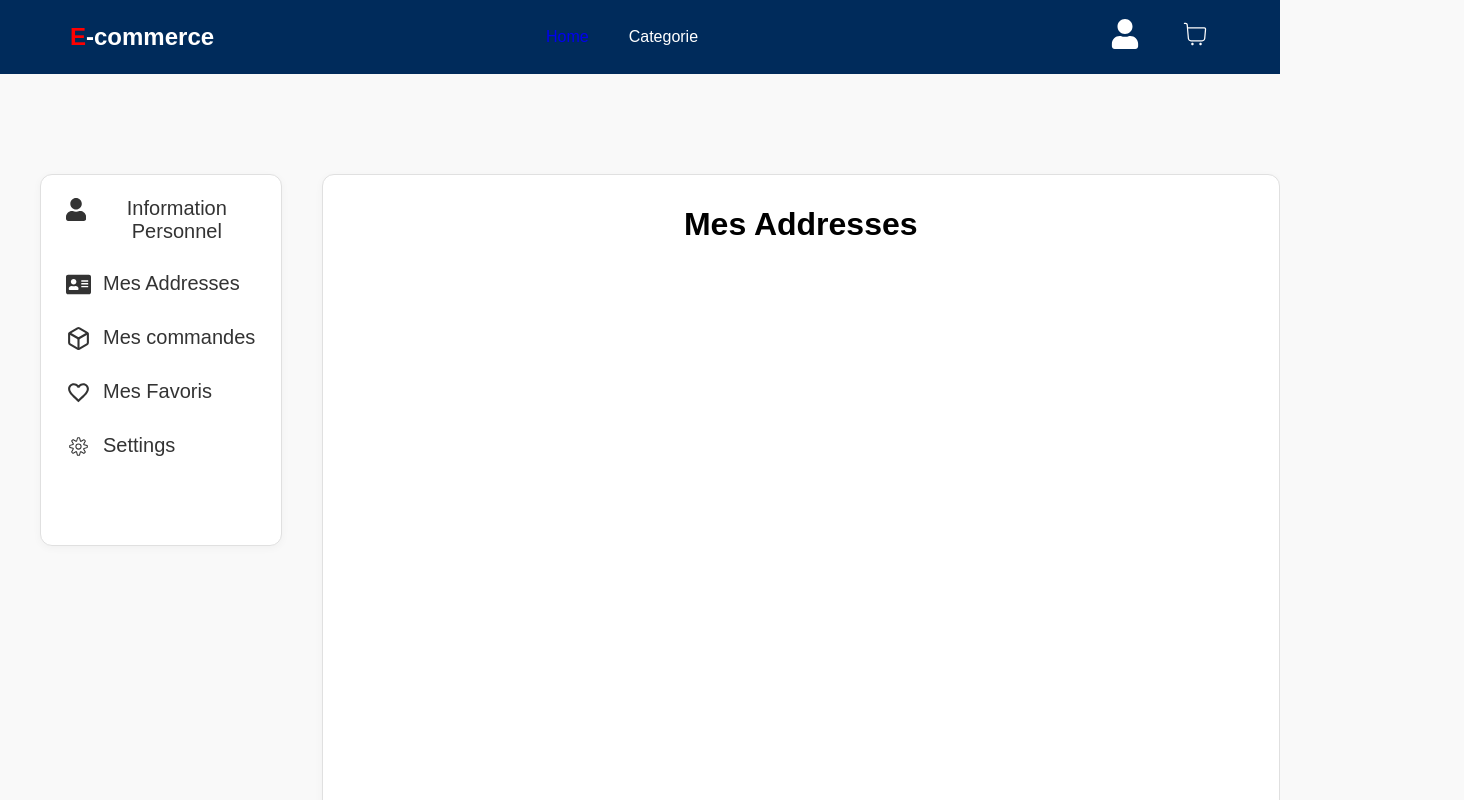
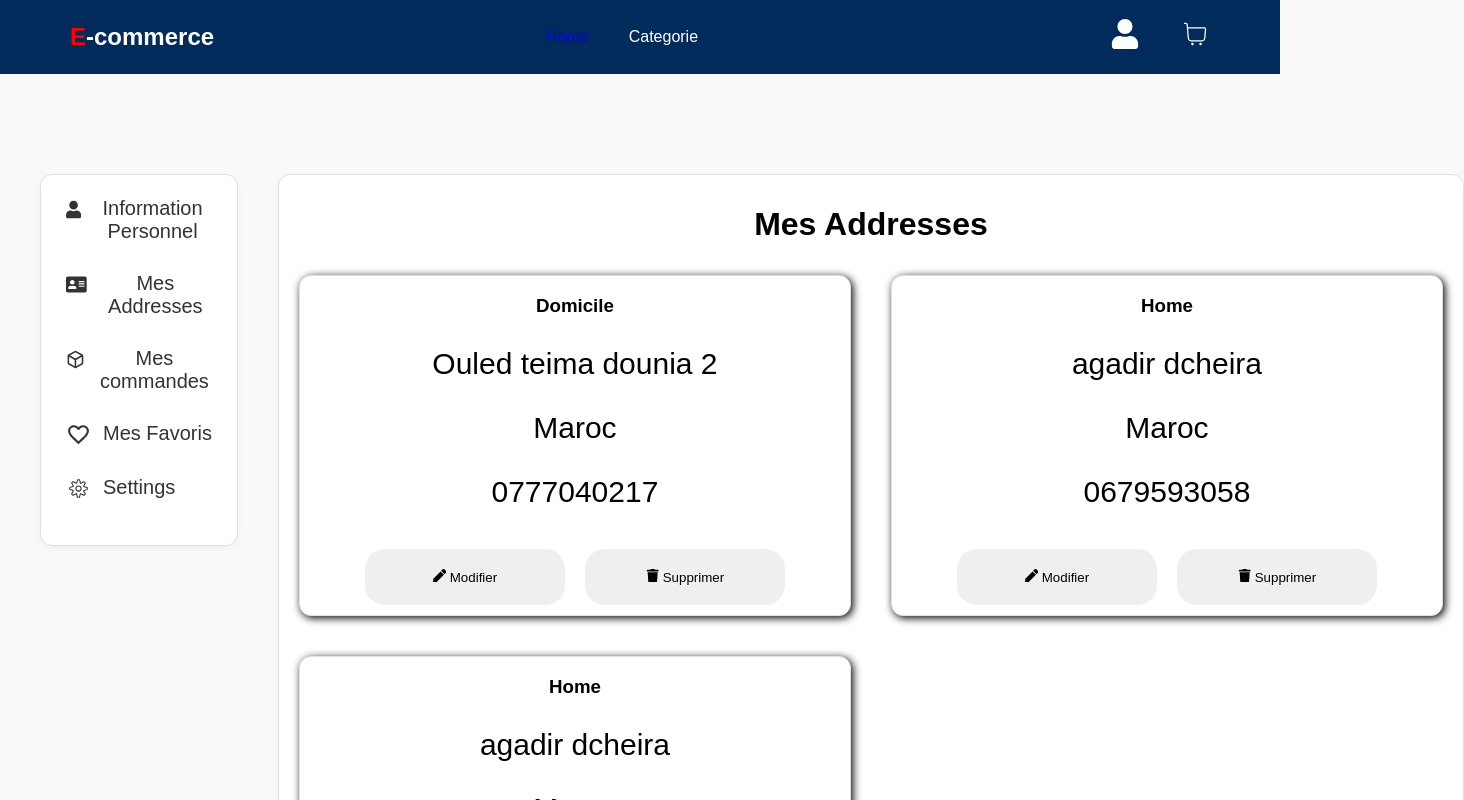
Before and after one commit to yassirchakir5/e-commerce--projet-, a React (Create React App) app: page /infos in a window 1280 px wide. Both pictures are taken after a click on the button "Mes Addresses". Shown: the top 800 px of the page, 1464 px wide, since content can reach past the window. Built offline with nearby package versions, Linux system fonts and the light colour scheme.

Commit message:
add card addresse

```diff
--- a/src/component/infos.css
+++ b/src/component/infos.css
@@ -65,13 +65,12 @@ body{
     padding: 10px;
     width: 100%;
     display: flex;
-    height: 50vh;
+    height: auto;
     flex-direction: column;
     gap: 5px; /* المسافة بين الروابط */
     box-shadow: 0 2px 8px rgba(0, 0, 0, 0.04);
     margin-top: 100px;
     margin-left: 40px;
-    height: 100vh;
 }
 .second-card h1{
     text-align: center;
@@ -80,3 +79,40 @@ body{
 .second-card p{
     font-size: 30px;
 }
+
+.cardadr{
+    background-color: #ffffff;
+    border: 1px solid #e0e0e0; /* إطار خفيف */
+    border-radius: 12px; /* الجوانب دايرين */
+    flex-direction: column;
+    box-shadow: 2px 2px 8px black;
+    margin: 10px;
+    width: 550px;
+    text-align: center;
+    transition: 0.5s;
+}
+
+.adre{
+    display: grid;
+    grid-template-columns: repeat(2, 1fr);
+   gap: 20px;
+}
+
+.cardadr button{
+    border: none;
+    padding: 20px;
+    width: 200px;
+    margin: 10px;
+    border-radius: 20px;
+    cursor: pointer;
+    transition: 0.3s;
+}
+
+.cardadr button:hover{
+    background-color: blue;
+    color: white;
+}
+
+.cardadr:hover{
+    transform: scale(1.05);
+}
--- a/src/component/infos.js
+++ b/src/component/infos.js
@@ -5,12 +5,43 @@ import { FaAddressCard } from "react-icons/fa";
 import { MdFavoriteBorder } from "react-icons/md";
 import { CiSettings } from "react-icons/ci";
 import { FiBox } from "react-icons/fi";
+import { FaPen } from "react-icons/fa";
+import { FaTrash } from "react-icons/fa";
 class Infos extends Component{
+
     constructor(props){
         super(props);
         this.state = {
-            actuelle: "infos"
+            actuelle: "infos",
+
+            addres: [
+                {
+                    title : "Domicile",
+                    addresse: "Ouled teima dounia 2",
+                    pays: "Maroc",
+                    numtel: "0777040217"
+                },
+                {
+                    title : "Home",
+                    addresse: "agadir dcheira",
+                    pays: "Maroc",
+                    numtel: "0679593058"
+                },
+                {
+                    title : "Home",
+                    addresse: "agadir dcheira",
+                    pays: "Maroc",
+                    numtel: "0679593058"
+                }
+            ]
         };
+    }
+    supp = (indexs) => {
+        const nova = this.state.addres.filter((_,index) => index !== indexs);
+
+        this.setState({
+            addres : nova
+        });
     }
     change = (a) => {
         this.setState({
@@ -43,6 +74,20 @@ class Infos extends Component{
                         {this.state.actuelle === "adre" && (
                             <div>
                                 <h1>Mes Addresses</h1>
+                                <div className="adre">
+                                    {this.state.addres.map((a,index) => {
+                                        return <div className="cardadr">
+                                                <h3 key={index}>{a.title}</h3>
+                                                <p key={index}>{a.addresse}</p>
+                                                <p key={index}>{a.pays}</p>
+                                                <p key={index}>{a.numtel}</p>
+                                                <button><FaPen /> Modifier</button>
+                                                <button onClick={() => {this.supp(index)}}><FaTrash /> Supprimer</button>
+                                            </div>
+                                    })}
+                                </div>
+
+
                             </div>
                         )}
                         {this.state.actuelle === "commad" && (
@@ -58,6 +103,7 @@ class Infos extends Component{
                         {this.state.actuelle === "set" && (
                             <div>
                                 <h1>Settings</h1>
+
                             </div>
                         )}
                     </div>
```
